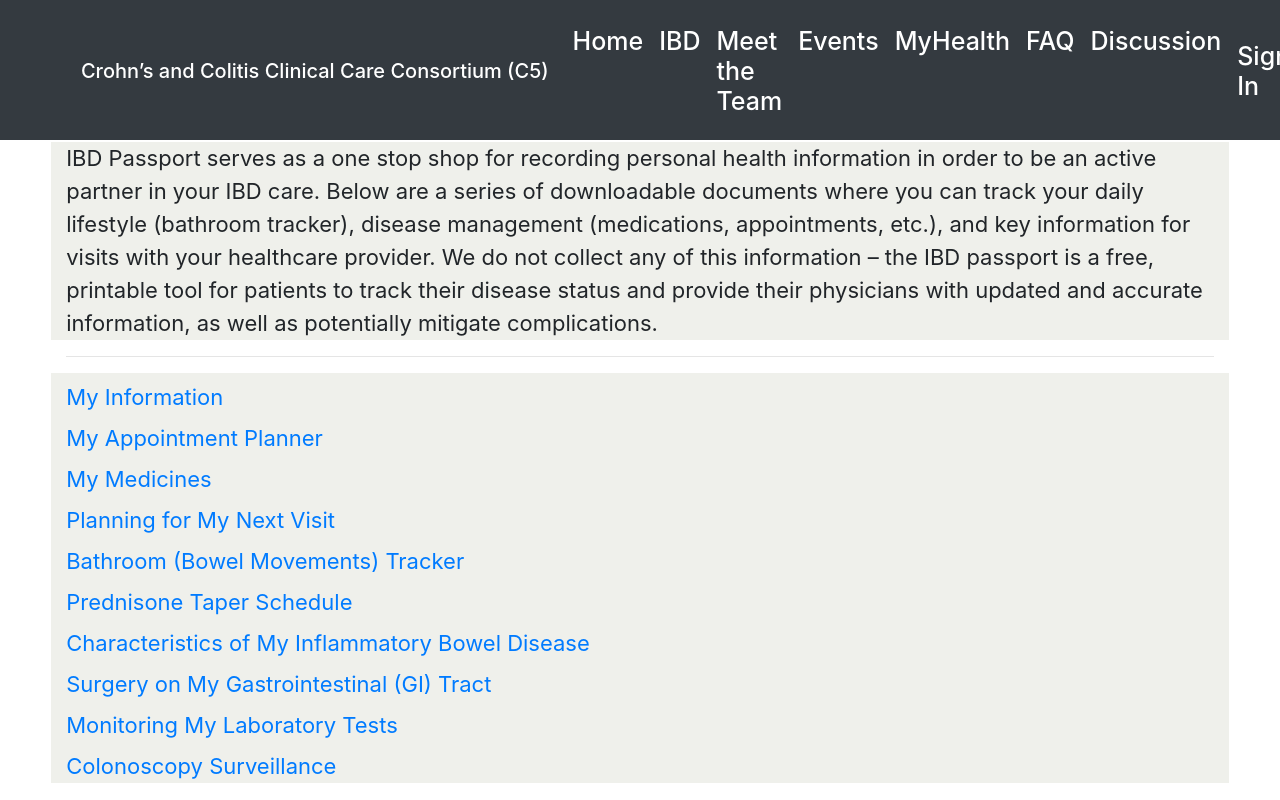
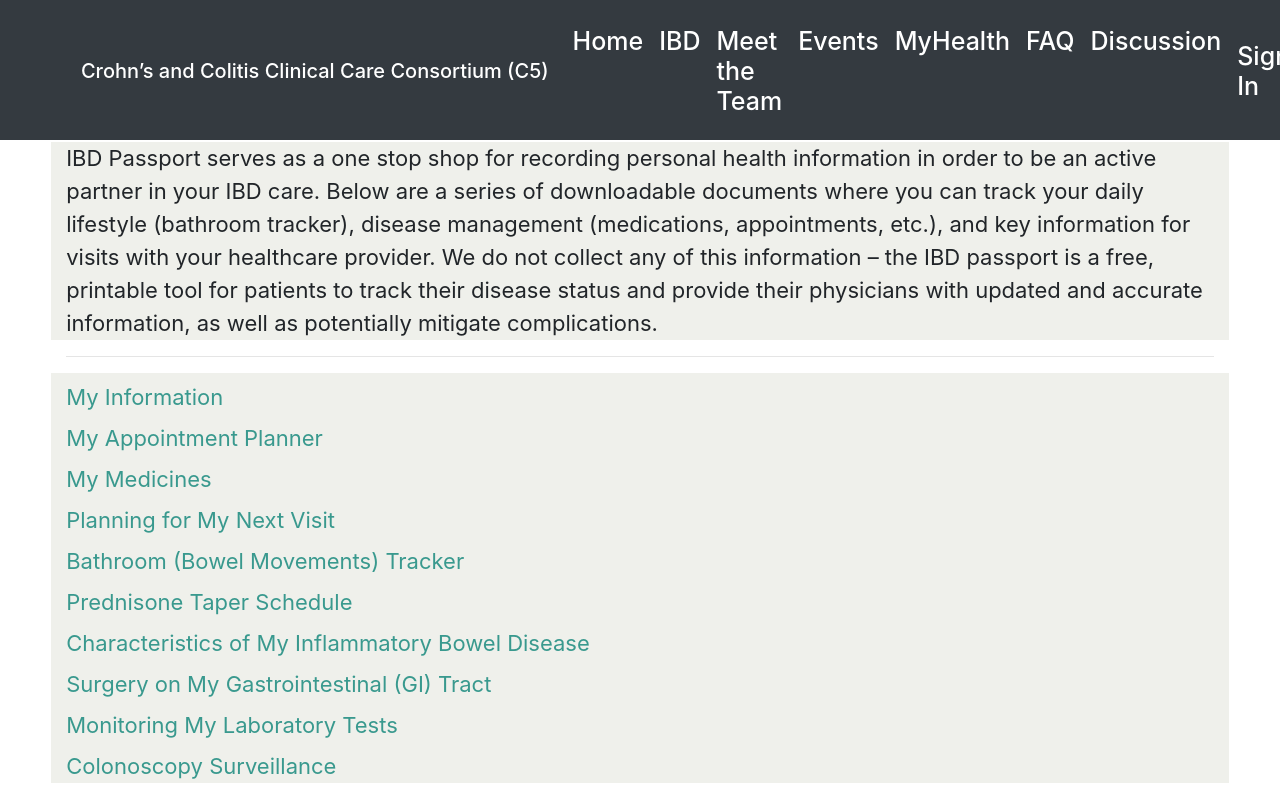
Before and after one commit to vidatonkova/ZimmermanWeb, a React (Create React App) app in the folder client/: page /MyPassport in a window 1280 px wide. Shown: the top 800 px of the page. Built offline with nearby package versions, Linux system fonts and the light colour scheme.

Commit message:
fixed text

```diff
--- a/client/src/views/MyPassport.js
+++ b/client/src/views/MyPassport.js
@@ -36,7 +36,7 @@
           <div className="col-sm-12 text-left">
             <a href="https://drive.google.com/file/d/1DQ1ngkjxv-8erZfWhaL0hadNFXuX6O_v/view?usp=sharing">
               {" "}
-              <h9>My Information</h9>
+              <h9 class="light-blue">My Information</h9>
             </a>
           </div>
         </div>
@@ -45,7 +45,7 @@
           <div className="col-sm-12 text-left">
             <a href="https://drive.google.com/file/d/1hIMQrhJ5K_yEg2K2e8WL73NZYr8Av_0T/view?usp=sharing">
               {" "}
-              <h9>My Appointment Planner</h9>
+              <h9 class="light-blue">My Appointment Planner</h9>
             </a>
           </div>
         </div>
@@ -54,7 +54,7 @@
           <div className="col-sm-12 text-left">
             <a href="https://drive.google.com/file/d/12DYJWyeGOkFfgTWipgNfXLw4n4ct1jcx/view?usp=sharing">
               {" "}
-              <h9>My Medicines</h9>
+              <h9 class="light-blue">My Medicines</h9>
             </a>
           </div>
         </div>
@@ -63,7 +63,7 @@
           <div className="col-sm-12 text-left">
             <a href="https://drive.google.com/file/d/1MQEBxOHV-LqT1s9KBdqycMcvmzKPwfHp/view?usp=sharing">
               {" "}
-              <h9>Planning for My Next Visit</h9>
+              <h9 class="light-blue">Planning for My Next Visit</h9>
             </a>
           </div>
         </div>
@@ -72,7 +72,7 @@
           <div className="col-sm-12 text-left">
             <a href="https://drive.google.com/file/d/1W4m4-nu7uhblMuQrcRMupeYLFv3CN2Gb/view?usp=sharing">
               {" "}
-              <h9>Bathroom (Bowel Movements) Tracker</h9>
+              <h9 class="light-blue">Bathroom (Bowel Movements) Tracker</h9>
             </a>
           </div>
         </div>
@@ -81,7 +81,7 @@
           <div className="col-sm-12 text-left">
             <a href="https://drive.google.com/file/d/1UsW9LH3zYkN_Qootv1hcqNAfGd5jEJ-A/view?usp=sharing">
               {" "}
-              <h9>Prednisone Taper Schedule</h9>
+              <h9 class="light-blue">Prednisone Taper Schedule</h9>
             </a>
           </div>
         </div>
@@ -90,7 +90,7 @@
           <div className="col-sm-12 text-left">
             <a href="https://drive.google.com/file/d/1M1zlWi5E3qz2yTQP89Bzy2AGgkscIrlj/view?usp=sharing">
               {" "}
-              <h9>Characteristics of My Inflammatory Bowel Disease</h9>
+              <h9 class="light-blue">Characteristics of My Inflammatory Bowel Disease</h9>
             </a>
           </div>
         </div>
@@ -99,7 +99,7 @@
           <div className="col-sm-12 text-left">
             <a href="https://drive.google.com/file/d/17bXb0E2K9-BwLa3BtzkSdagPofuYOKdr/view?usp=sharing">
               {" "}
-              <h9>Surgery on My Gastrointestinal (GI) Tract</h9>
+              <h9 class="light-blue">Surgery on My Gastrointestinal (GI) Tract</h9>
             </a>
           </div>
         </div>
@@ -108,7 +108,7 @@
           <div className="col-sm-12 text-left">
             <a href="https://drive.google.com/file/d/1v7k7Uc9hp8z3ZDrbkXmuUybw6kFCjqoB/view?usp=sharing">
               {" "}
-              <h9>Monitoring My Laboratory Tests</h9>
+              <h9 class="light-blue">Monitoring My Laboratory Tests</h9>
             </a>
           </div>
         </div>
@@ -117,7 +117,7 @@
           <div className="col-sm-12 text-left">
             <a href="https://drive.google.com/file/d/1qcJLZj8w9-gTtkDBNhytNZu6B4utzc63/view?usp=sharing">
               {" "}
-              <h9>Colonoscopy Surveillance</h9>
+              <h9 class="light-blue">Colonoscopy Surveillance</h9>
             </a>
           </div>
         </div>
```
